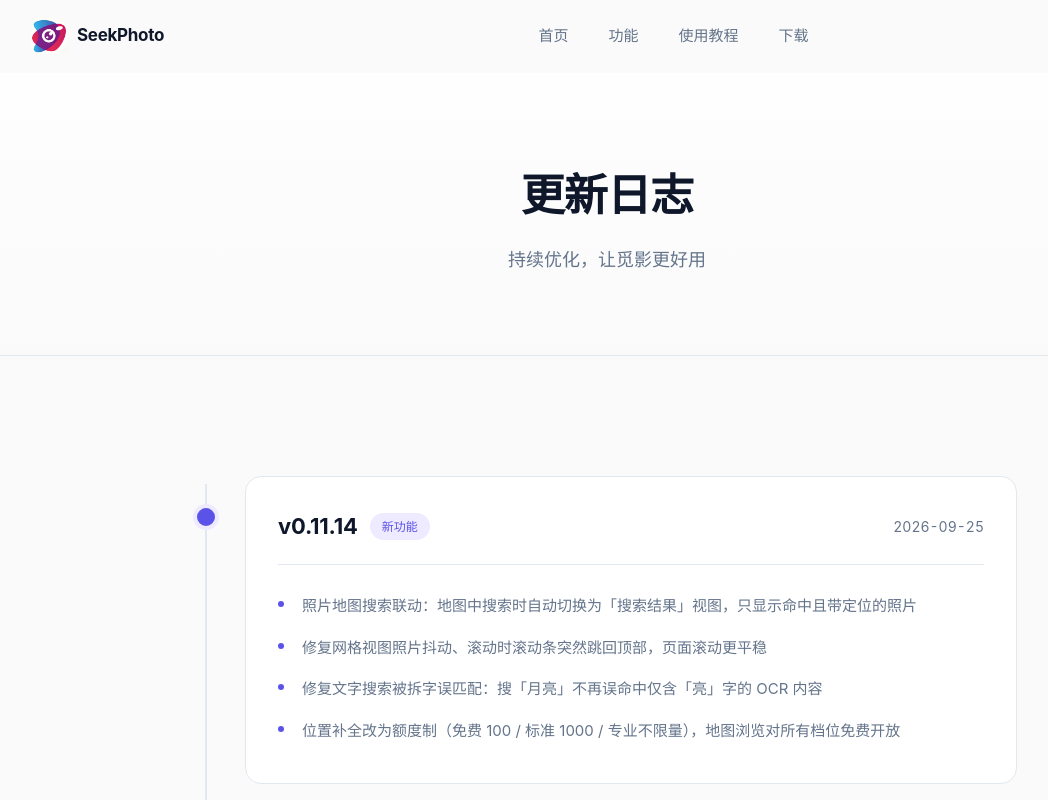
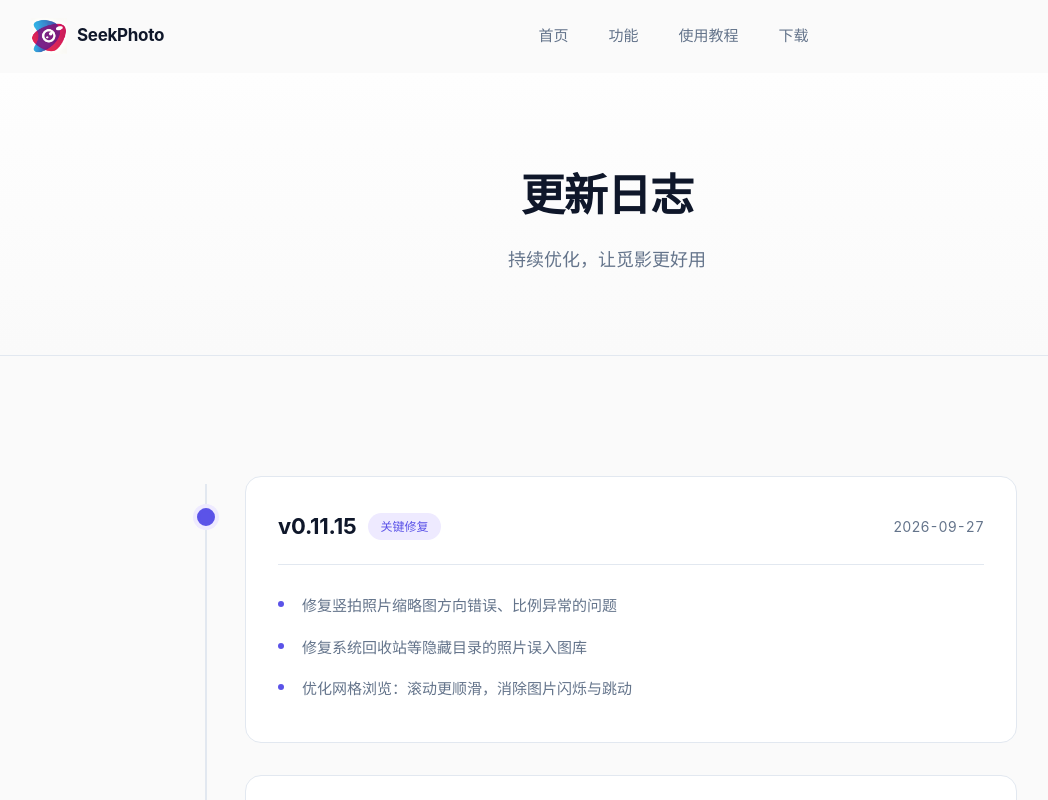
Before and after one commit to aiyo407/seekphoto-site, a Vue app: page /changelog in a window 1280 px wide. Shown: the top 800 px of the page, without its empty margins (33-1081 px from the left). Built offline with nearby package versions, Linux system fonts and the light colour scheme.

Commit message:
chore: v0.11.15 版本号与更新日志

```diff
--- a/src/config/version.ts
+++ b/src/config/version.ts
@@ -1,5 +1,5 @@
 /** 应用版本（仅更新日志页展示用，与下载链接无关） */
-export const APP_VERSION = '0.11.14'
+export const APP_VERSION = '0.11.15'
 
 /** 显示用版本号（带 v 前缀，如 "v0.9.0"） */
 export const APP_VERSION_DISPLAY = `v${APP_VERSION}`
--- a/src/views/Changelog.vue
+++ b/src/views/Changelog.vue
@@ -60,10 +60,21 @@ interface Version {
 
 const versions: Version[] = [
   {
+    version: 'v0.11.15',
+    date: '2026-09-27',
+    tag: '关键修复',
+    tagType: 'latest',
+    changes: [
+      '修复竖拍照片缩略图方向错误、比例异常的问题',
+      '修复系统回收站等隐藏目录的照片误入图库',
+      '优化网格浏览：滚动更顺滑，消除图片闪烁与跳动'
+    ]
+  },
+  {
     version: 'v0.11.14',
     date: '2026-09-25',
     tag: '新功能',
-    tagType: 'latest',
+    tagType: 'feature',
     changes: [
       '照片地图搜索联动：地图中搜索时自动切换为「搜索结果」视图，只显示命中且带定位的照片',
       '修复网格视图照片抖动、滚动时滚动条突然跳回顶部，页面滚动更平稳',
```
